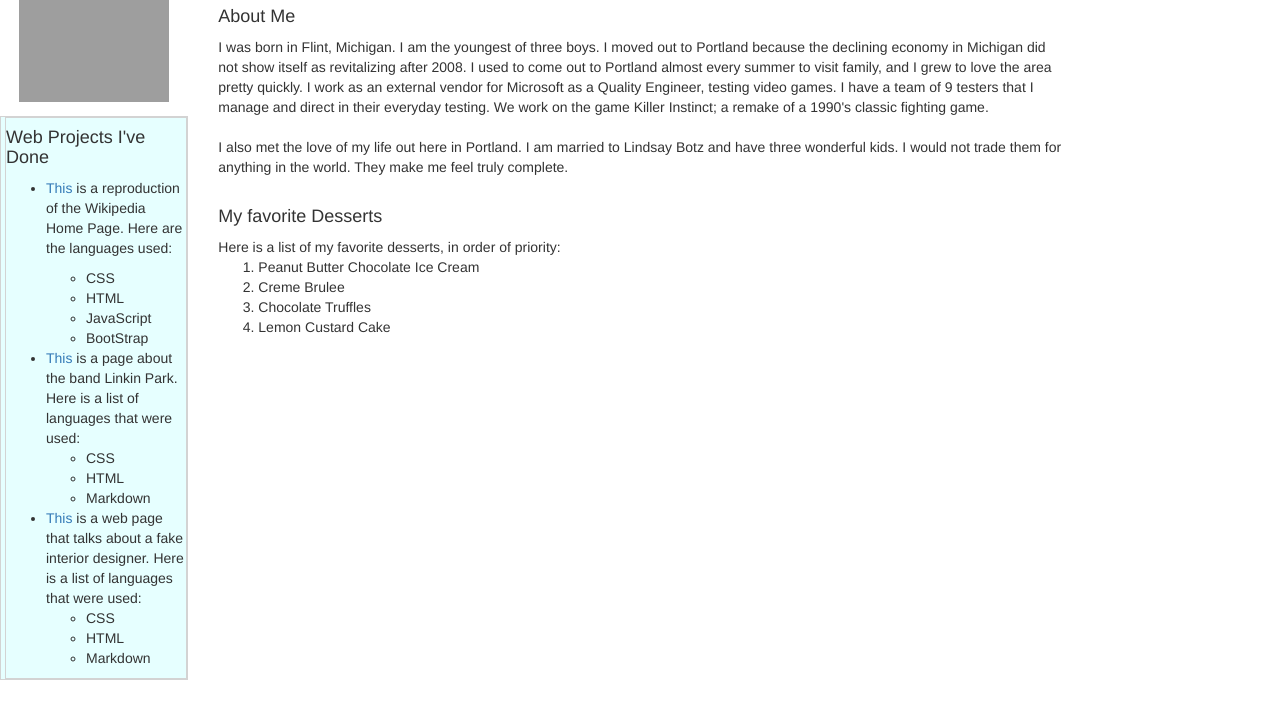
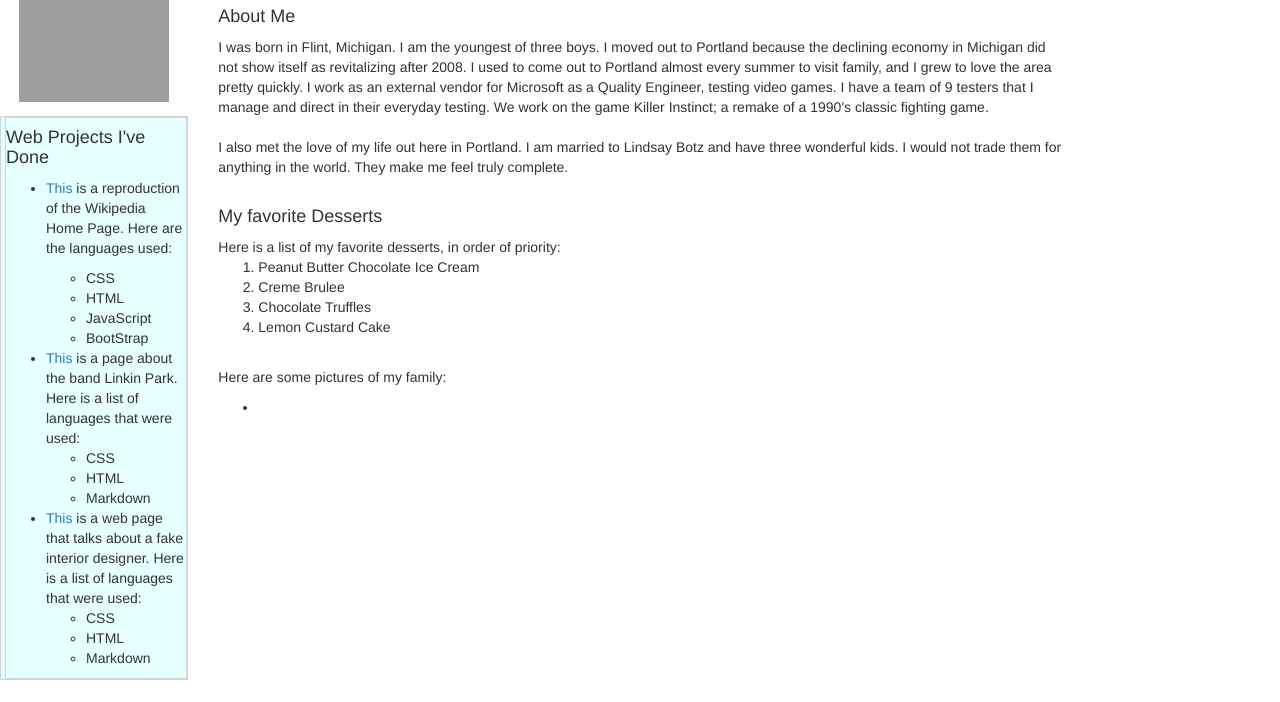
Before and after one commit to botzmatt/CodeReview1, a plain HTML site: page index.html in a window 1280 px wide. Shown: the part 98-800 px from the top of the page. Drawn offline with nearby package versions, Linux system fonts and the light colour scheme; grey boxes are pictures that could not be loaded.

Commit message:
add section to start adding links to pictures of the family. Also added images of my wife and kids.

```diff
--- a/index.html
+++ b/index.html
@@ -59,7 +59,9 @@
           <div class="AboutMe"
             <p><h4>About Me</h4>
              I was born in Flint, Michigan. I am the youngest of three boys. I moved out to Portland because the declining economy in Michigan did not show itself as revitalizing after 2008. I used to come out to Portland almost every summer to visit family, and I grew to love the area pretty quickly. I work as an external vendor for Microsoft as a Quality Engineer, testing video games. I have a team of 9 testers that I manage and direct in their everyday testing. We work on the game Killer Instinct; a remake of a 1990's classic fighting game.<br>
+
              <br> I also met the love of my life out here in Portland. I am married to Lindsay Botz and have three wonderful kids. I would not trade them for anything in the world. They make me feel truly complete.<br>
+
              <br><h4>My favorite Desserts</h4>
              Here is a list of my favorite desserts, in order of priority:
               <ol>
@@ -68,6 +70,12 @@
                 <li>Chocolate Truffles</li>
                 <li>Lemon Custard Cake</li>
               </ol>
+                <p><br>Here are some pictures of my family:
+                  <ul>
+                    <li><a href="#"></a></li>
+                  </ul>
+
+                </p>
             </p>
           </div>
         </div>
```
Also changed, not shown: 3 other files.
